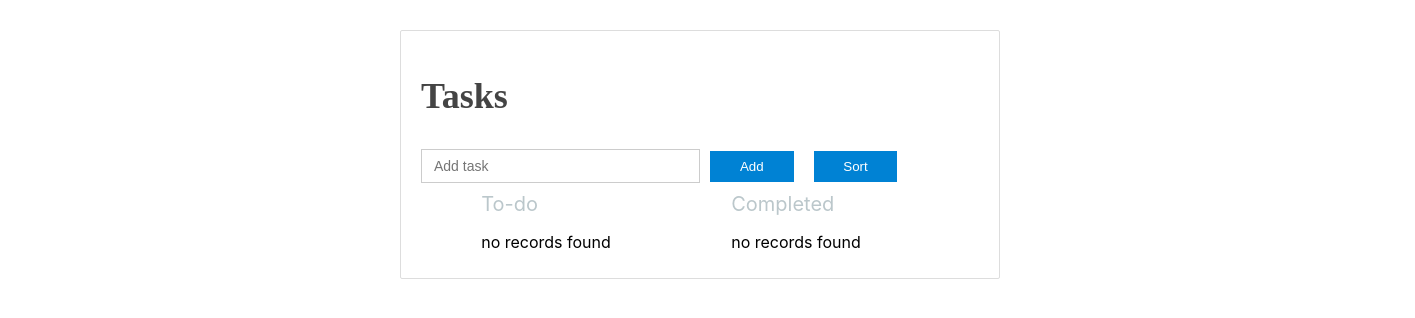
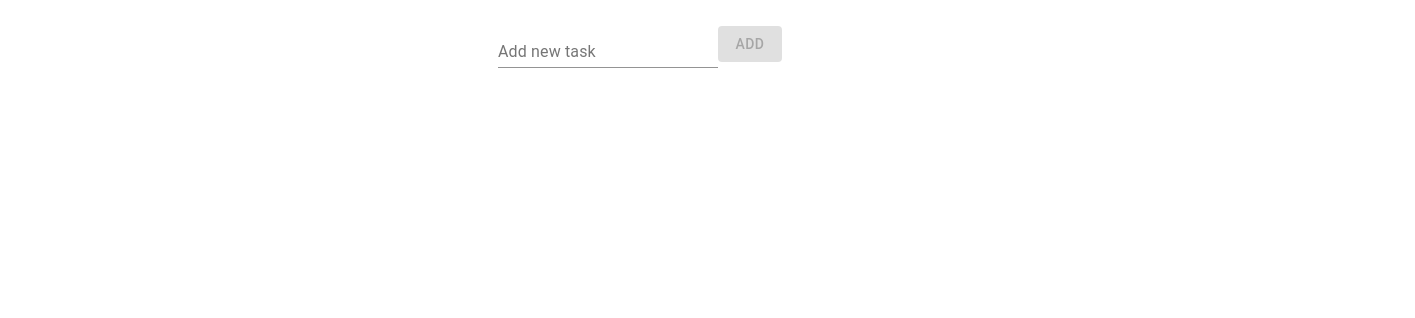
Before and after one commit to Niharikajn/todoApp, a React (Create React App) app: page / in a window 1280 px wide. Shown: the top 318 px of the page, 1415 px wide, since content can reach past the window. Built offline with nearby package versions, Linux system fonts and the light colour scheme.

Commit message:
fix UI and resolve errors

```diff
--- a/package.json
+++ b/package.json
@@ -3,6 +3,8 @@
   "version": "0.1.0",
   "private": true,
   "dependencies": {
+    "@material-ui/core": "^4.12.3",
+    "@material-ui/icons": "^4.11.2",
     "@testing-library/jest-dom": "^5.11.4",
     "@testing-library/react": "^11.1.0",
     "@testing-library/user-event": "^12.1.10",
--- a/src/App.js
+++ b/src/App.js
@@ -1,122 +1,20 @@
+import React from 'react'
+import {ThemeProvider, createTheme}  from '@material-ui/core';
+import teal from "@material-ui/core/colors/teal";
+import TodoComponent from './components/TodoComponent';
 
-import React, { Component } from 'react';
-import TodoList from './TodoList';
-import './App.css';
-
-
-class App extends Component {
-  constructor(props) {
-    super(props);
-    this.state = {
-      task: '',
-      data: [],
-      isChecked: false,
-      isError:false
-    };
-
-
+const theme = createTheme({
+  palette: {
+    primary: teal,
+    type: "light" // Switching the dark mode on is a single property value change.
   }
-  async componentDidMount() {
-    let getTodos = localStorage.getItem("task");
-    if (getTodos) {
-      let todos = JSON.parse(getTodos);
-      this.setState({
-        data: todos,
-
-      })
-    } else {
-      this.setState({
-        data: [],
-      })
-    }
-  }
-
-  handleChange = (e) => {
-    if (e.target.value.length > 20) {
-      this.setState({isError:true})
-    } else {
-      this.setState({ task: e.target.value });
-    }
-
-  }
-  addTask = () => {
-    if (this.state.task && this.state.task.length <= 20) {
-      var obj = {
-        id: new Date().valueOf(),
-        task: this.state.task,
-        isCompleted: false,
-        createdDate: new Date(),
-      }
-      this.state.data.push(obj);
-      localStorage.setItem("task", JSON.stringify(this.state.data));
-      this.setState({ task: '' })
-    }
-
-
-  }
-
-  completeTask = (e) => {
-
-    const id = e.target.id;
-    const elementsIndex = this.state.data.findIndex(element => element.id == id);
-    let newArray = [...this.state.data];
-    newArray[elementsIndex] = { ...newArray[elementsIndex], isCompleted: !newArray[elementsIndex].isCompleted }
-    this.setState({
-      data: newArray
-    });
-    localStorage.setItem('task', JSON.stringify(newArray));
-  }
-
-  sortTask = () => {
-    const sortedTodos = [].concat(this.state.data)
-      .sort((a, b) => a.task > b.task ? 1 : -1)
-    this.setState({ data: sortedTodos });
-  }
-
-  render() {
-    var isCompleted = [], Completed = [];
-    if (this.state.data && this.state.data.length > 0) {
-      isCompleted = this.state.data.filter((element, index, array) => {
-        return !element.isCompleted;
-      })
-      Completed = this.state.data.filter((element, index, array) => {
-        return element.isCompleted;
-      })
-
-    }
-
-    return (
-      <div >
-        <div>
-          <div className="container">
-            <div className="row">
-              <div className="todolist">
-                <header>
-                  <h1 className="tasks">Tasks </h1>
-                  <span>
-                    <input type="text"
-                      className={this.state.isError ?"error" : "form-control add-todo"}
-                      placeholder="Add task" value={this.state.task} onChange={this.handleChange} />
-                    <button onClick={this.addTask}>Add</button>
-                    <button onClick={this.sortTask}>Sort</button>
-                  </span>
-
-
-                </header>
-                <div className="content">
-                  <div>
-                    <label className="todo">To-do</label>
-                    <TodoList todos={isCompleted} handleClick={this.completeTask} isChecked={this.state.isChecked} />
-                  </div>
-                  <div>
-                    <label className="todo">Completed</label>
-                    <TodoList todos={Completed} isChecked={true} />
-                  </div>
-                </div>
-              </div></div></div></div></div>
-
-    );
-  }
+});
+const App = () => {
+  return (
+    <ThemeProvider theme={theme}>
+    <TodoComponent />
+  </ThemeProvider>
+  )
 }
 
 export default App;
--- /dev/null
+++ b/src/components/TodoComponent.js
@@ -0,0 +1,133 @@
+import React, { useState } from "react";
+import { TextField, Button, IconButton, Card, Divider, Switch, Tooltip, FormGroup, Checkbox, FormControlLabel, makeStyles } from '@material-ui/core'
+import DeleteIcon from '@material-ui/icons/Delete';
+
+
+const useStyles = makeStyles({
+    done: {
+        textDecoration: "line-through",
+        opacity: ".5",
+        display: "flex",
+        width: "100%"
+    },
+    header: {
+        justifyContent: "center",
+        display: "flex",
+        flexDirection: "row",
+        alignItems: "center"
+    },
+    main: {
+        width: "100%",
+        maxWidth: "400px",
+        margin: "20px auto",
+    },
+    card: {
+        padding: "20px",
+        margin: "20px 0"
+    },
+    todo: {
+        position: "relative",
+        display: "flex",
+        flexFow: "row",
+        alignContent: "space-between"
+    },
+    label: {
+        display: "flex",
+        width: "100%"
+    },
+    divider: {
+        position: "absolute",
+        width: "100%",
+        top: 0
+    }
+})
+
+
+const TodoComponent = () => {
+
+    const classes = useStyles();
+
+    const [newTask, setNewTask] = useState('');
+    const [tasks, setTasks] = useState([]);
+
+
+    const onTextUpdate = e => {
+        setNewTask(e.target.value);
+
+    };
+
+    const addTask = () => {
+    let copyList = [...tasks];
+    copyList = [...copyList, { text: newTask, done: false}];
+    setTasks(copyList);
+    setNewTask("");
+    };
+
+    const deleteTask = e => {
+        const remaingDeleteTasks = tasks.filter((item) => item.text !== e);
+        setTasks(remaingDeleteTasks);
+        setNewTask("");
+
+    };
+
+   const toggle = item => {
+        let mapped = tasks.map((e)=>{return e.text===item? {...e, done:!e.done} : {...e}});
+        setTasks(mapped);
+        setNewTask("");
+      };
+
+
+    return (
+        <div id="main" className={classes.main}>
+            <header className={classes.header}>
+                <TextField
+                    label="Add new task"
+                    value={newTask}
+                    onChange={onTextUpdate}
+                />
+                <Button
+                    variant="contained"
+                    color="primary"
+                    disabled={!newTask}
+                    onClick={addTask}
+                >
+                    Add
+                </Button>
+            </header>
+            {tasks.length > 0 && (
+                <Card className={classes.card}>
+                    <FormGroup>
+                        {tasks.map((task, index) => (
+                            <div key={index} className={classes.todo}>
+                                {index > 0 ? <Divider className={classes.divider} /> : ""}
+                                <FormControlLabel
+                                    control={
+                                        <Switch
+                                        color="primary"
+                                        checked={!task.done}
+                                        onChange={() => toggle(task.text)}
+                                      />
+                                    }
+                                    label={task.text}
+                                    className={task.done ? classes.done : classes.label}
+                                />
+                                <Tooltip title="Delete task" placement="top">
+                                    <IconButton
+                                        color="secondary"
+                                        aria-label="delete"
+                                        onClick={() => deleteTask(task.text)}
+                                    >
+                                        <DeleteIcon />
+                                    </IconButton>
+                                </Tooltip>
+                            </div>
+                        ))}
+                    </FormGroup>
+                </Card>
+            )}
+        </div>
+    );
+
+}
+
+export default TodoComponent;
--- a/src/index.js
+++ b/src/index.js
@@ -5,11 +5,9 @@ import App from './App';
 import reportWebVitals from './reportWebVitals';
 
 ReactDOM.render(
-  <React.StrictMode>
-    <App />
-  </React.StrictMode>,
+  <App />,
   document.getElementById('root')
-);
+)
 
 // If you want to start measuring performance in your app, pass a function
 // to log results (for example: reportWebVitals(console.log))
```
Also changed, not shown: 1 other file (tests, documents, lock files or other folders).
